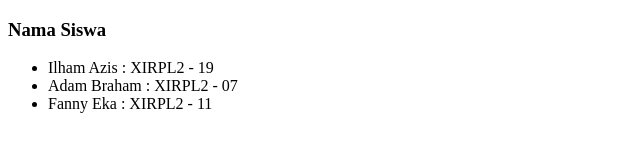
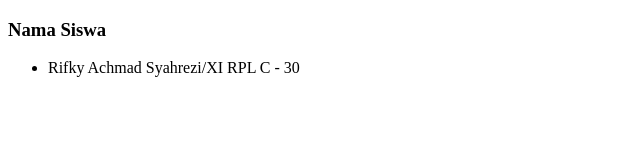
Before and after one commit to rifkyachmadsyahrezi/Rifky-XI-RPL-C, a plain HTML site: page index.html in a window 1280 px wide. Shown: the whole page, without its empty margins (0-640 px from the left). Drawn offline with Linux system fonts and the light colour scheme.

Commit message:
update index.html ganti nama siswa

```diff
--- a/index.html
+++ b/index.html
@@ -20,11 +20,7 @@
 
     <ul>
 
-        <li>Ilham Azis : XIRPL2 - 19</li>
-
-        <li>Adam Braham : XIRPL2 - 07</li>
-
-        <li>Fanny Eka : XIRPL2 - 11</li>
+        <li>Rifky Achmad Syahrezi/XI RPL C - 30</li>
 
     </ul>
 
```
